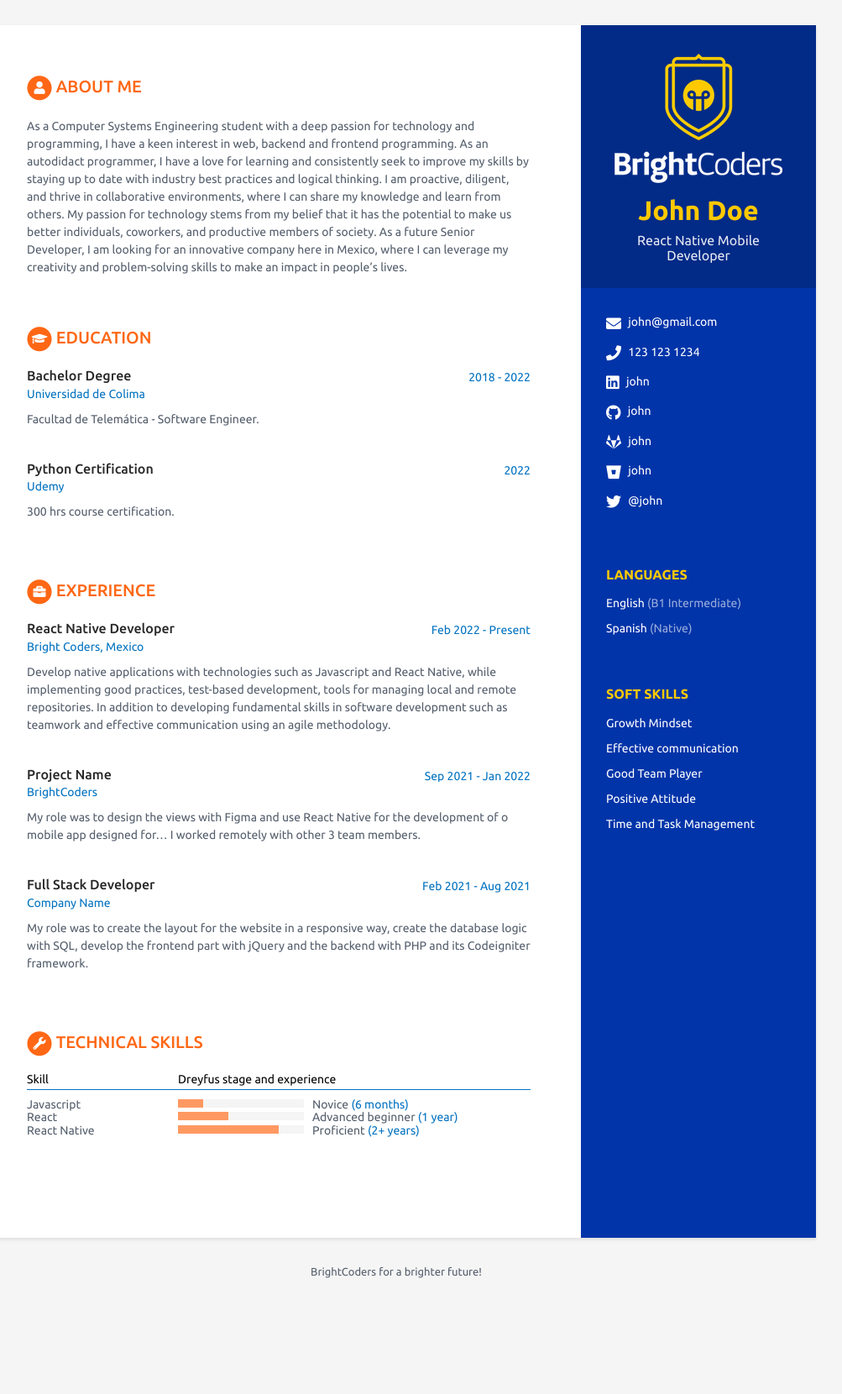
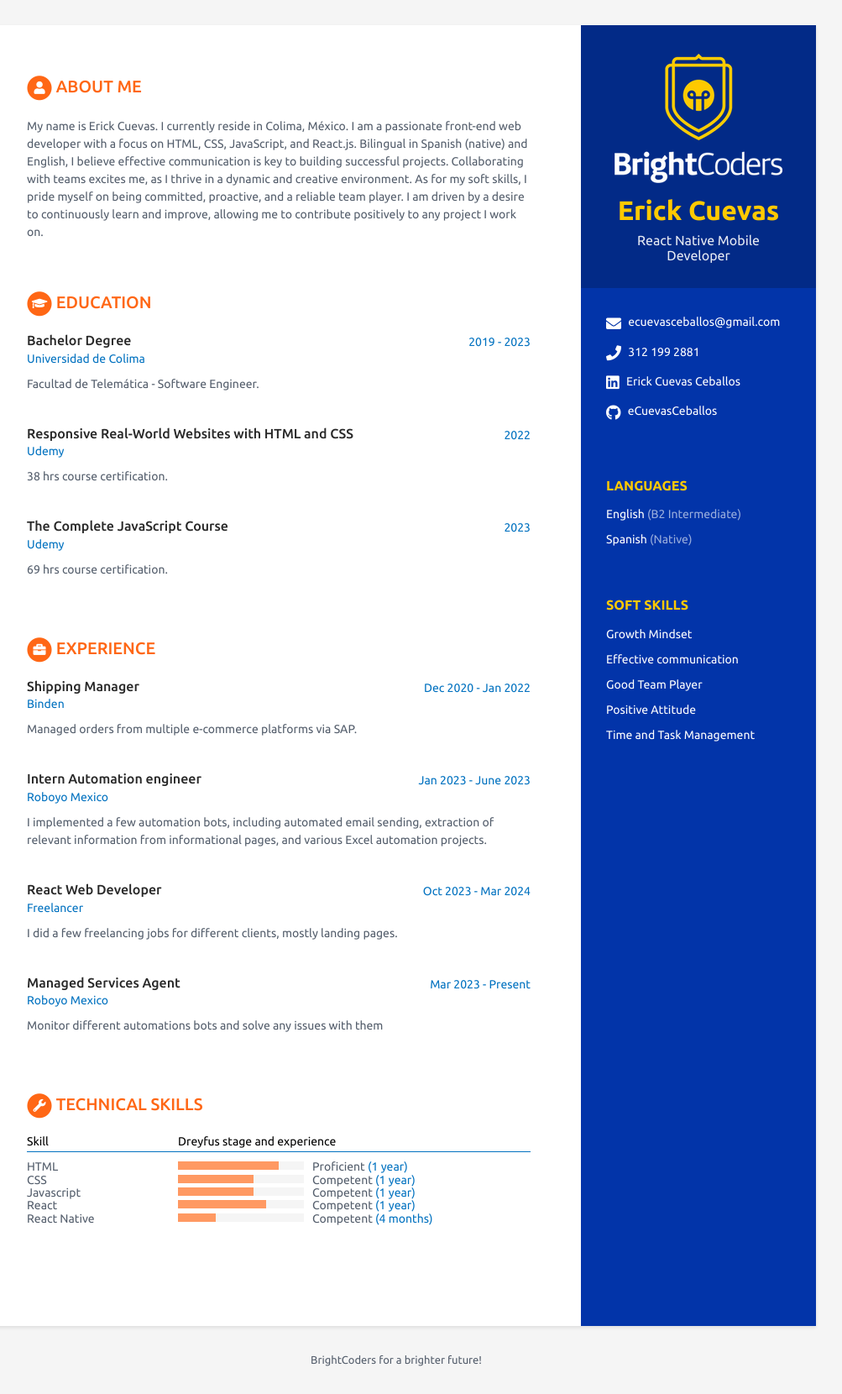
Before and after one commit to BrightCoders-Institute/scorecard-eCuevasCeballos, a Jekyll site: the page built from index.html, in a window 1280 px wide. Shown: the whole page at 84% size, without its empty margins (168-1171 px from the left). Built offline with Jekyll 4.4.1, drawn with Linux system fonts in a browser that asks for light colours; before the commit the page ends 1555 px from its top, so only the background shows below that.

Commit message:
Adding data

```diff
--- a/_data/data.yml
+++ b/_data/data.yml
@@ -8,19 +8,19 @@ sidebar:
   education: False # NO MODIFICAR
 
   # Profile information
-  name: John Doe # Escribe tu nombre y apellido (1 nombre y 1 apellido)
+  name: Erick Cuevas # Escribe tu nombre y apellido (1 nombre y 1 apellido)
   tagline: React Native Mobile Developer # React Native Mobile Developer ó Ruby on Rails Web Developer Según sea el caso
   avatar: escudo.png # No modificar
 
   # Actualiza tus datos de contacto
-  email: john@gmail.com
-  phone: 123 123 1234
+  email: ecuevasceballos@gmail.com
+  phone: 312 199 2881
   website: # No agregar http://
-  linkedin: john # solo tu nombre de usuario de linkedin o dejar en blanco
-  github: john # solo tu nombre de usuario en github o dejar en blanco
-  gitlab: john # solo tu nombre de usuario en gitlab o dejar en blanco
-  bitbucket: john # solo tu nombre de usuario en bitbucket o dejar en blanco
-  twitter: '@john' # solo tu nombre de usuario en twitter o dejar en blanco
+  linkedin: Erick Cuevas Ceballos # solo tu nombre de usuario de linkedin o dejar en blanco
+  github: eCuevasCeballos # solo tu nombre de usuario en github o dejar en blanco
+  gitlab: # solo tu nombre de usuario en gitlab o dejar en blanco
+  bitbucket: # solo tu nombre de usuario en bitbucket o dejar en blanco
+  twitter: # solo tu nombre de usuario en twitter o dejar en blanco
   stack-overflow: # Number/Username, e.g. 123456/alandoe
   codewars:
   goodreads: # Number-Username, e.g. 123456-alandoe
@@ -28,7 +28,7 @@ sidebar:
   # Actualiza según los idiomas y nieles que tienes. Agrega o Elimina según sea necesario.
   languages:
     - idiom: English
-      level: B1 Intermediate # Utiliza el resultado de tu examen oficial, o el nivel de acuerdo al modelo Dreyfus
+      level: B2 Intermediate # Utiliza el resultado de tu examen oficial, o el nivel de acuerdo al modelo Dreyfus
 
     - idiom: Spanish
       level: Native # Utiliza el resultado de tu examen oficial, o el nivel de acuerdo al modelo Dreyfus
@@ -54,46 +54,54 @@ sidebar:
 career-profile:
   title: About Me # NO MODIFICAR
   summary: |
-    As a Computer Systems Engineering student with a deep passion for technology and programming, I have a keen interest in web, backend and frontend programming. As an autodidact programmer, I have a love for learning and consistently seek to improve my skills by staying up to date with industry best practices and logical thinking. I am proactive, diligent, and thrive in collaborative environments, where I can share my knowledge and learn from others. My passion for technology stems from my belief that it has the potential to make us better individuals, coworkers, and productive members of society. As a future Senior Developer, I am looking for an innovative company here in Mexico, where I can leverage my creativity and problem-solving skills to make an impact in people's lives.
+   My name is Erick Cuevas. I currently reside in Colima, México. I am a passionate front-end web developer with a focus on HTML, CSS, JavaScript, and React.js. Bilingual in Spanish (native) and English, I believe effective communication is key to building successful projects. Collaborating with teams excites me, as I thrive in a dynamic and creative environment. As for my soft skills, I pride myself on being committed, proactive, and a reliable team player. I am driven by a desire to continuously learn and improve, allowing me to contribute positively to any project I work on.
 
 # Registra aquí tus estudios. Agrega o elimina según sea necesario
 educationcomplete:
   - degree: Bachelor Degree
     university: Universidad de Colima
-    time: 2018 - 2022
+    time: 2019 - 2023
     details: |
       Facultad de Telemática - Software Engineer.
 
-  - degree: Python Certification
+  - degree: Responsive Real-World Websites with HTML and CSS
     university: Udemy
     time: 2022
     details: |
-      300 hrs course certification.
+      38 hrs course certification.
+
+  - degree: The Complete JavaScript Course
+    university: Udemy
+    time: 2023
+    details: |
+      69 hrs course certification.
 
 # Registra aquí tu experiencia. Agrega o elimina según sea necesario
 experiences:
-  - role: React Native Developer
-    time: Feb 2022 - Present
-    company: Bright Coders, Mexico
+
+  - role: Shipping Manager
+    time: Dec 2020 - Jan 2022
+    company: Binden
     details: |
-      Develop native applications with technologies such as Javascript and React Native,
-      while implementing good practices, test-based development, tools for managing local
-      and remote repositories. In addition to developing fundamental skills in software development
-      such as teamwork and effective communication using an agile methodology.
+      Managed orders from multiple e-commerce platforms via SAP.
 
-  - role: Project Name
-    time: Sep 2021 - Jan 2022
-    company: BrightCoders
+  - role: Intern Automation engineer
+    time: Jan 2023 - June 2023
+    company: Roboyo Mexico
     details: |
-      My role was to design the views with Figma and use React Native for the development of o mobile app designed for... I worked remotely with other 3 team members.
+     I implemented a few automation bots, including automated email sending, extraction of relevant information from informational pages, and various  Excel automation projects.
 
-  - role: Full Stack Developer
-    time: Feb 2021 - Aug 2021
-    company: Company Name
+  - role: React Web Developer
+    time: Oct 2023 - Mar 2024
+    company: Freelancer
     details: |
-      My role was to create the layout for the website in a responsive way,
-      create the database logic with SQL, develop the frontend part with jQuery
-      and the backend with PHP and its Codeigniter framework.
+      I did a few freelancing jobs for different clients, mostly landing pages.
+
+  - role: Managed Services Agent
+    time: Mar 2023 - Present
+    company: Roboyo Mexico
+    details: |
+      Monitor different automations bots and solve any issues with them
 
 # Registra aquí tus habilidades técnicas, para level utiliza:
 # 20% para Novice
@@ -105,20 +113,30 @@ skills:
   title: Technical Skills # NO MODIFICAR
 
   toolset:
+    - name: HTML
+      level: 80%
+      level-name: Proficient
+      time: 1 year
+
+    - name: CSS
+      level: 60%
+      level-name: Competent
+      time: 1 year
+
     - name: Javascript
-      level: 20%
-      level-name: Novice
-      time: 6 months
+      level: 60%
+      level-name: Competent
+      time: 1 year
 
     - name: React
-      level: 40%
-      level-name: Advanced beginner
+      level: 70%
+      level-name: Competent
       time: 1 year
 
     - name: React Native
-      level: 80%
-      level-name: Proficient
-      time: 2+ years
+      level: 30%
+      level-name: Competent
+      time: 4 months
 
 # NO MODIFICAR
 footer: >
```
